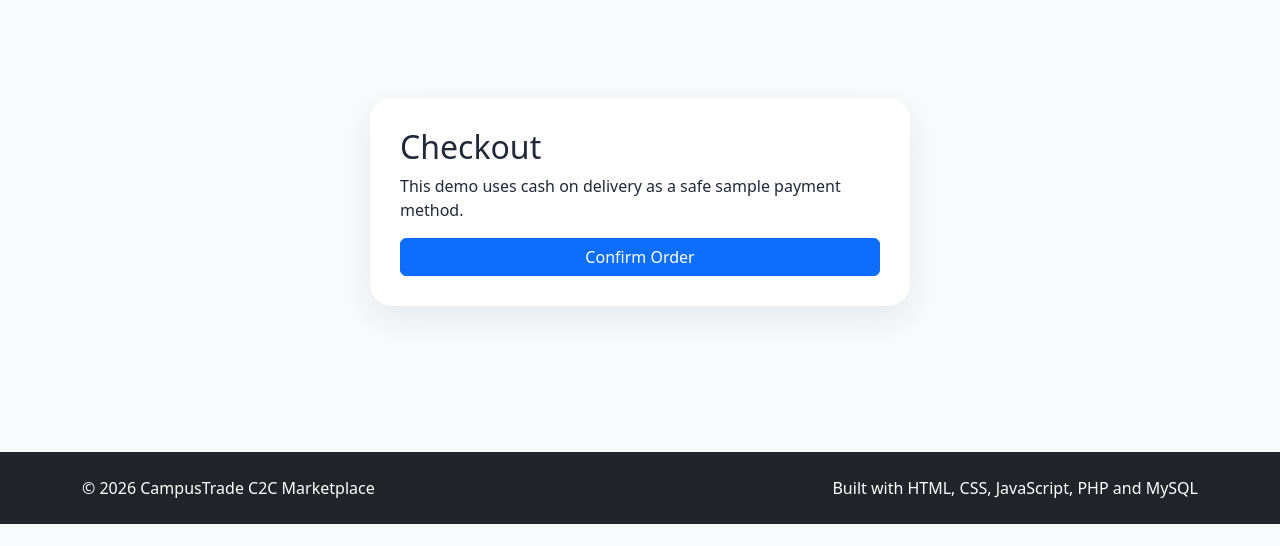
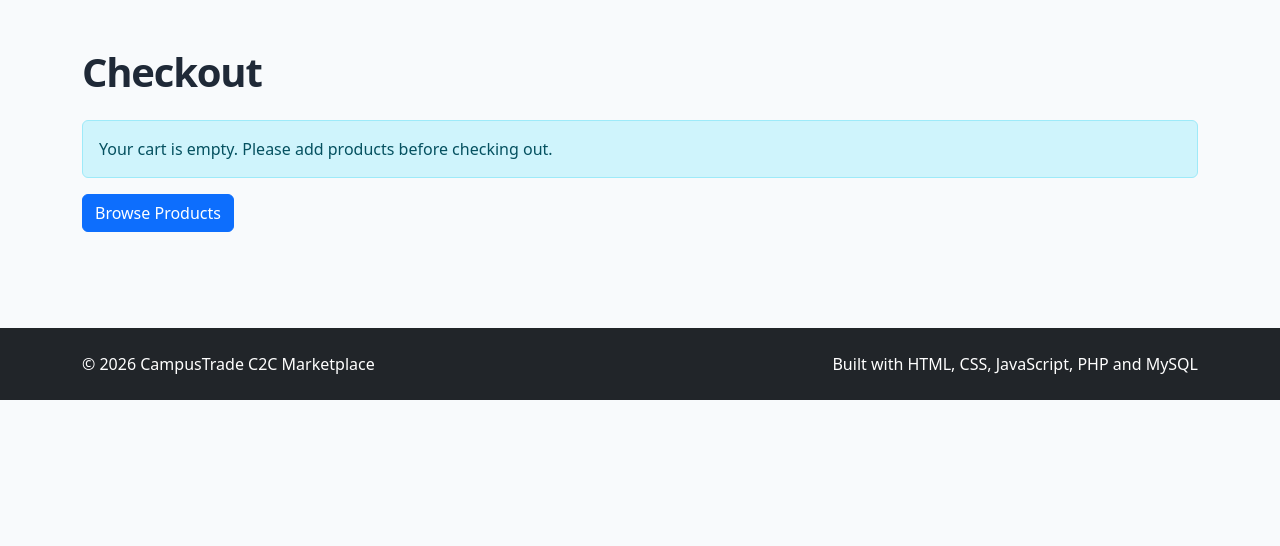
Before and after one commit to TaiwoAdigun1/campustrade-c2c-marketplace, a PHP site: page /checkout.php in a window 1280 px wide. Shown: the part 56-602 px from the top of the page. Run offline with PHP 8.4, Linux system fonts and the light colour scheme; a user stored in the database is signed in.

Commit message:
checkout.php

```diff
--- a/checkout.php
+++ b/checkout.php
@@ -1,13 +1,108 @@
-<?php include 'includes/db.php'; include 'includes/auth.php'; require_login(); include 'includes/header.php';
-$customer_id=(int)$_SESSION['user_id']; $message='';
-if($_SERVER['REQUEST_METHOD']==='POST'){
- $items=mysqli_query($conn,"SELECT ci.*, p.price FROM cart_items ci JOIN cart c ON ci.cart_id=c.cart_id JOIN products p ON ci.product_id=p.product_id WHERE c.customer_id=$customer_id"); $total=0; $rows=[]; while($r=mysqli_fetch_assoc($items)){ $total += $r['quantity']*$r['price']; $rows[]=$r; }
- mysqli_query($conn,"INSERT INTO orders(customer_id, order_status, total_amount) VALUES($customer_id,'Placed',$total)"); $order_id=mysqli_insert_id($conn);
- foreach($rows as $r){ mysqli_query($conn,"INSERT INTO order_items(order_id, product_id, quantity, price) VALUES($order_id,".(int)$r['product_id'].",".(int)$r['quantity'].",".(float)$r['price'].")"); }
- mysqli_query($conn,"INSERT INTO payments(order_id,payment_method,payment_status) VALUES($order_id,'Cash on delivery','Pending')");
- mysqli_query($conn,"DELETE ci FROM cart_items ci JOIN cart c ON ci.cart_id=c.cart_id WHERE c.customer_id=$customer_id");
- $message='<div class="alert alert-success">Order placed successfully.</div>';
+<?php
+if (session_status() === PHP_SESSION_NONE) {
+    session_start();
+}
+
+require_once 'includes/header.php';
+
+$cart = $_SESSION['cart'] ?? [];
+$total = 0;
+
+foreach ($cart as $item) {
+    $total += $item['price'] * $item['quantity'];
+}
+
+$message = '';
+
+if ($_SERVER['REQUEST_METHOD'] === 'POST') {
+    unset($_SESSION['cart']);
+
+    $message = '
+        <div class="alert alert-success">
+            Order placed successfully. This is a prototype checkout confirmation.
+        </div>
+    ';
 }
 ?>
-<section class="container py-5"><div class="form-shell"><h2>Checkout</h2><?php echo $message; ?><p>This demo uses cash on delivery as a safe sample payment method.</p><form method="post"><button class="btn btn-primary w-100">Confirm Order</button></form></div></section>
-<?php include 'includes/footer.php'; ?>
+
+<section class="container py-5">
+    <h1 class="section-title mb-4">Checkout</h1>
+
+    <?php echo $message; ?>
+
+    <?php if (empty($cart) && $message === ''): ?>
+
+        <div class="alert alert-info">
+            Your cart is empty. Please add products before checking out.
+        </div>
+
+        <a href="/products.php" class="btn btn-primary">Browse Products</a>
+
+    <?php elseif ($message === ''): ?>
+
+        <div class="row g-4">
+            <div class="col-md-7">
+                <div class="form-shell m-0">
+                    <h4>Customer Details</h4>
+
+                    <form method="POST">
+                        <div class="mb-3">
+                            <label class="form-label">Full Name</label>
+                            <input type="text" class="form-control" required>
+                        </div>
+
+                        <div class="mb-3">
+                            <label class="form-label">Email Address</label>
+                            <input type="email" class="form-control" required>
+                        </div>
+
+                        <div class="mb-3">
+                            <label class="form-label">Delivery / Collection Address</label>
+                            <textarea class="form-control" rows="4" required></textarea>
+                        </div>
+
+                        <div class="mb-3">
+                            <label class="form-label">Payment Method</label>
+                            <select class="form-select" required>
+                                <option value="">Select payment method</option>
+                                <option>Cash on Collection</option>
+                                <option>EFT</option>
+                                <option>Card Payment Demo</option>
+                            </select>
+                        </div>
+
+                        <button type="submit" class="btn btn-primary w-100">
+                            Confirm Order
+                        </button>
+                    </form>
+                </div>
+            </div>
+
+            <div class="col-md-5">
+                <div class="card p-4 shadow-sm">
+                    <h4>Order Summary</h4>
+
+                    <?php foreach ($cart as $item): ?>
+                        <div class="d-flex justify-content-between border-bottom py-2">
+                            <span>
+                                <?php echo htmlspecialchars($item['name']); ?>
+                                x <?php echo (int)$item['quantity']; ?>
+                            </span>
+
+                            <strong>
+                                R<?php echo number_format($item['price'] * $item['quantity'], 2); ?>
+                            </strong>
+                        </div>
+                    <?php endforeach; ?>
+
+                    <h4 class="mt-3">
+                        Total: R<?php echo number_format($total, 2); ?>
+                    </h4>
+                </div>
+            </div>
+        </div>
+
+    <?php endif; ?>
+</section>
+
+<?php require_once 'includes/footer.php'; ?>
```
